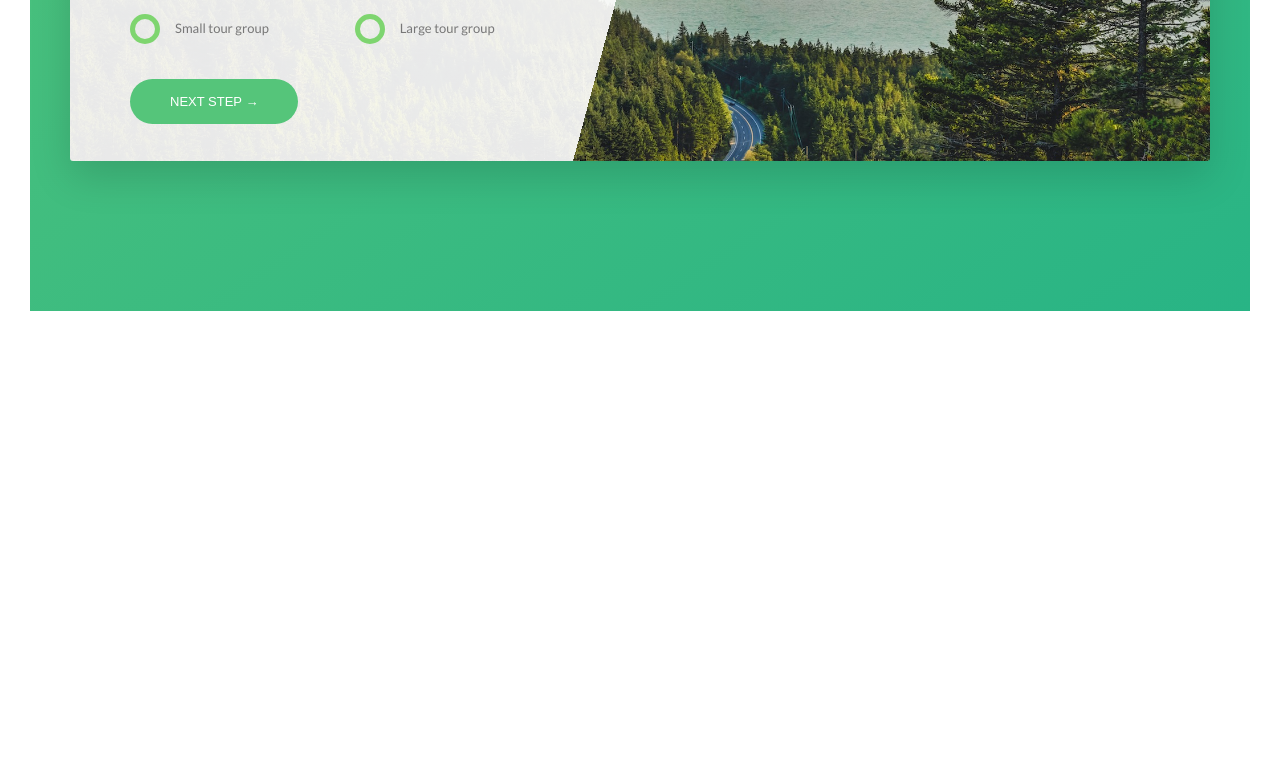
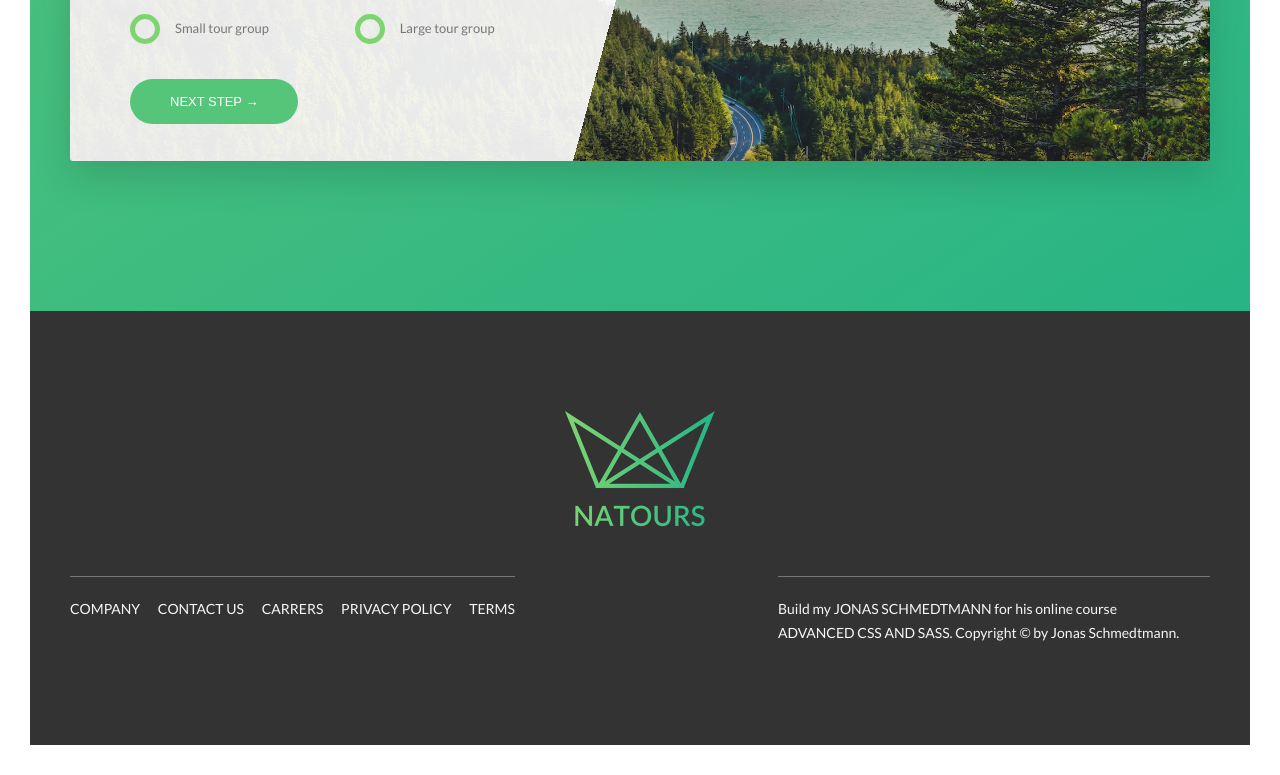
Before and after one commit to vomnes/advanced-css-udemy, a website: page natours/index.html in a window 1280 px wide. Shown: the part 4771-5546 px from the top of the page. Before the commit the page ends 5112 px from the top, so only its background shows below. Drawn offline with Linux system fonts and the light colour scheme.

Commit message:
feat: Add footer [natours-project]

```diff
--- a/natours/index.html
+++ b/natours/index.html
@@ -303,6 +303,30 @@
 
         </main>
 
+        <footer class="footer">
+          <div class="footer__logo-box">
+            <img src="img/logo-green-2x.png" alt="Full logo" class="footer__logo">
+          </div>
+          <div class="row">
+            <div class="col-1-of-2">
+              <div class="footer__navigation">
+                <ul class="footer__List">
+                  <li class="footer__item"><a href="#" class="footer__link">Company</a></li>
+                  <li class="footer__item"><a href="#" class="footer__link">Contact us</a></li>
+                  <li class="footer__item"><a href="#" class="footer__link">Carrers</a></li>
+                  <li class="footer__item"><a href="#" class="footer__link">Privacy policy</a></li>
+                  <li class="footer__item"><a href="#" class="footer__link">Terms</a></li>
+                </ul>
+              </div>
+            </div>
+            <div class="col-1-of-2">
+              <p class="footer__copyright">
+                Build my <a href="#" class="footer__link">Jonas Schmedtmann</a> for his online course <a href="#" class="footer__link">Advanced CSS and Sass</a>. Copyright &copy; by Jonas Schmedtmann.
+              </p>
+            </div>
+          </div>
+        </footer>
+
       <!--
         <section class="grid-test">
           <div class="row">
--- a/natours/sass/abstracts/_variables.scss
+++ b/natours/sass/abstracts/_variables.scss
@@ -14,6 +14,7 @@ $color-grey-light-2: #EEE;
 
 $color-grey-dark: #777;
 $color-grey-dark-2: #999;
+$color-grey-dark-3: #333;
 
 // FONT
 $default-font-size: 1.3rem;
--- /dev/null
+++ b/natours/sass/layout/_footer.scss
@@ -0,0 +1,60 @@
+.footer {
+  background-color: $color-grey-dark-3;
+  padding: 10rem 0;
+  font-size: 1.4rem;
+  color: $color-grey-light-1;
+
+  &__logo-box {
+    text-align: center;
+    margin-bottom: 4rem;
+  }
+
+  &__logo {
+    width: 15rem;
+    height: auto;
+  }
+
+  &__navigation {
+    border-top: 1px solid $color-grey-dark;
+    padding-top: 2rem;
+    display: inline-block;
+  }
+
+  &__copyright {
+    border-top: 1px solid $color-grey-dark;
+    padding-top: 2rem;
+    width: 80%;
+    float: right;
+  }
+
+  &__list {
+    list-style: none;
+  }
+
+  &__item {
+    display: inline-block;
+
+    &:not(:last-child) {
+      margin-right: 1.5rem;
+    }
+  }
+
+  &__link {
+    &:link,
+    &:visited {
+      color: currentColor;
+      text-decoration: none;
+      text-transform: uppercase;
+      display: inline-block;
+      background-color: $color-grey-dark-3;
+      transition: all .2s;
+    }
+
+    &:hover,
+    &:active {
+      color: $color-primary;
+      box-shadow: 0 1rem 2rem rgba(#000, .4);
+      transform: rotate(5deg) scale(1.2);
+    }
+  }
+}
--- a/natours/sass/main.scss
+++ b/natours/sass/main.scss
@@ -17,5 +17,6 @@
 
 @import "./layout/header";
 @import "./layout/grid";
+@import "./layout/footer";
 
 @import "./pages/home";
```
Also changed, not shown: natours/css/style.css.
